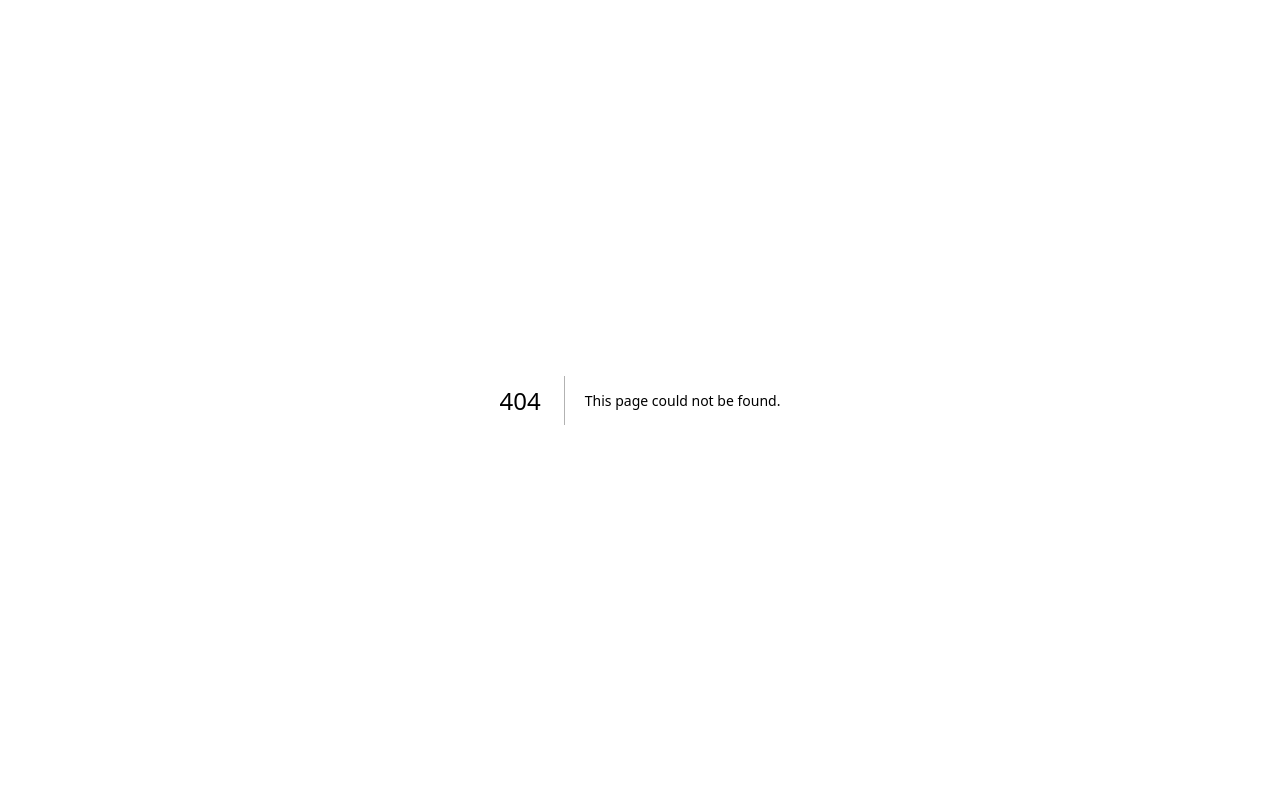
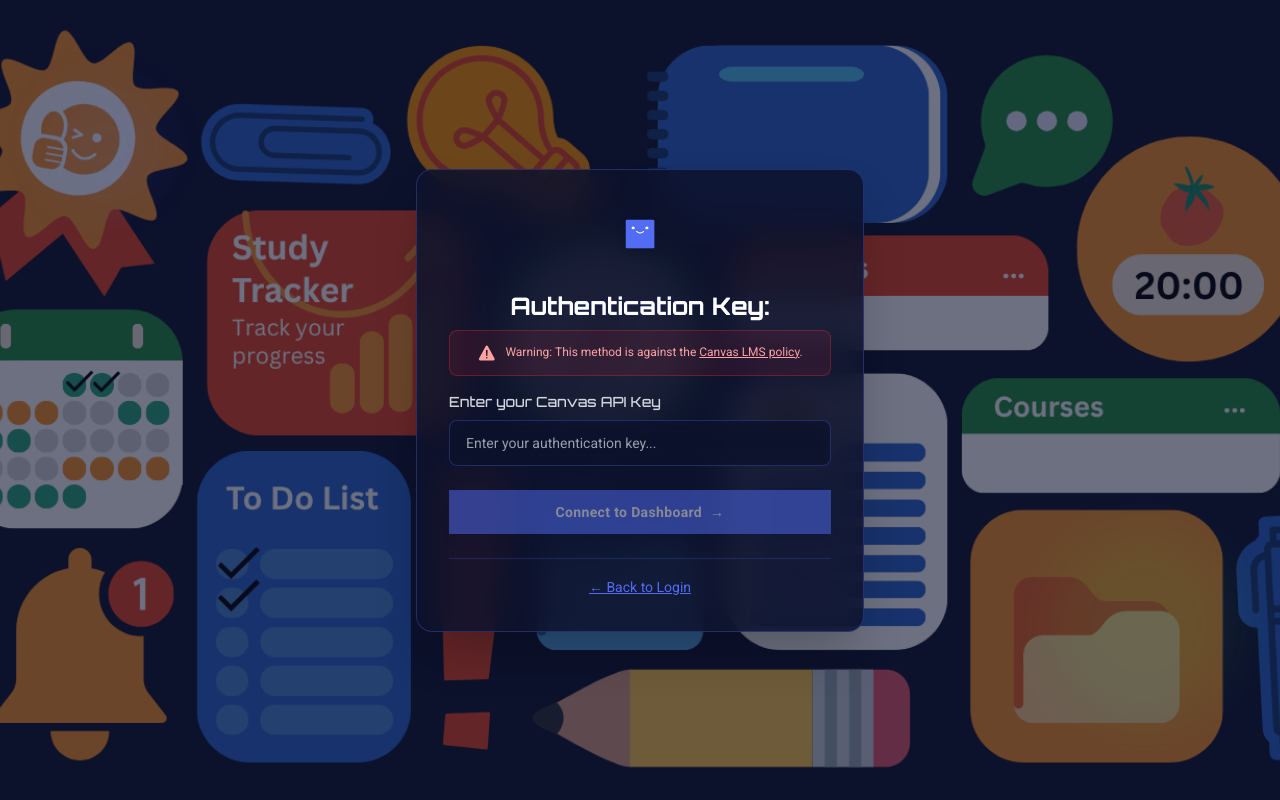
Before and after one commit to clavzno/stsweng, a Next.js app in the folder blocki/: page /alt-login in a window 1280 px wide. Before the commit this address had no page. Built offline with nearby package versions, Linux system fonts and the light colour scheme.

Commit message:
Added alt login page

```diff
--- /dev/null
+++ b/blocki/src/app/alt-login/page.js
@@ -0,0 +1,5 @@
+import AuthKeyPage from '../../pages/AltLoginPage';
+
+export default function AltLogin() {
+  return <AuthKeyPage />;
+}
--- /dev/null
+++ b/blocki/src/pages/AltLoginPage.jsx
@@ -0,0 +1,180 @@
+"use client";
+
+import React, { useState, useEffect } from 'react';
+import { useRouter } from 'next/navigation';
+import Link from 'next/link';
+import FormButton from '../components/FormButton';
+import bgImage from '../assets/images/background.png';
+import logoSingle from '../assets/images/logo_single.png';
+import { IoWarning } from 'react-icons/io5';
+
+export default function AuthKeyPage() {
+  const [hasLoadedAnimation, setHasLoadedAnimation] = useState(false);
+  const [authKey, setAuthKey] = useState('');
+  const [isSubmitting, setIsSubmitting] = useState(false);
+
+  const router = useRouter();
+
+  useEffect(() => {
+    setHasLoadedAnimation(true);
+  }, []);
+
+  const handleSubmit = async (e) => {
+    e.preventDefault();
+    if (!authKey.trim()) return;
+
+    setIsSubmitting(true);
+
+    // Simulate API call delay
+    setTimeout(() => {
+      setIsSubmitting(false);
+      router.push('/dashboard');
+    }, 1000);
+  };
+
+  const containerBaseClasses =
+    'min-h-screen flex items-center justify-center login-container bg-cover bg-center relative overflow-hidden px-4';
+  const containerClasses = hasLoadedAnimation
+    ? `${containerBaseClasses} loaded`
+    : containerBaseClasses;
+
+  const backgroundStyle = {
+    backgroundImage: `url(${bgImage.src})`,
+  };
+
+  const glassCardClasses = `
+    max-w-md w-full p-8 shadow-2xl bg-dark-bg/85 border border-primary/30
+    backdrop-blur-lg rounded-2xl relative z-10 transition-all duration-500 ease-out
+    hover:bg-dark-bg/90 hover:border-primary/40 hover:shadow-3xl hover:scale-[1.02]
+    ${hasLoadedAnimation ? 'animate-fade-in-up' : 'opacity-0 translate-y-8'}
+  `;
+
+  const headingClasses = `
+    text-2xl text-white text-center mb-2 font-orbitron font-bold
+    bg-gradient-to-r from-white via-primary to-white bg-clip-text text-transparent
+    transition-all duration-300 ease-out
+  `;
+
+  const warningClasses = `
+    text-center text-red-300 mb-4 font-roboto text-xs leading-relaxed
+    bg-red-500/10 border border-red-500/30 rounded-lg p-3
+    transition-all duration-300 ease-out
+  `;
+
+  const inputClasses = `
+    w-full px-4 py-3 bg-dark-bg/50 border border-primary/30 rounded-lg
+    text-white placeholder-gray-400 font-roboto text-sm
+    focus:outline-none focus:border-primary/60 focus:bg-dark-bg/70
+    transition-all duration-300 ease-out
+    backdrop-blur-sm
+  `;
+
+  return (
+    <div className={`${containerClasses} bg-dark-bg`} style={backgroundStyle}>
+
+      {/* Dark overlay matching landing page */}
+      <div className="fixed inset-0 bg-dark-bg/60 z-0"></div>
+
+      {/* Animation */}
+      <div className="absolute inset-0 overflow-hidden pointer-events-none z-1">
+        <div className="absolute top-20 left-10 w-32 h-32 bg-primary/10 rounded-full blur-xl animate-pulse"></div>
+        <div className="absolute bottom-20 right-10 w-48 h-48 bg-accent/10 rounded-full blur-xl animate-pulse delay-1000"></div>
+        <div className="absolute top-1/2 left-1/2 transform -translate-x-1/2 -translate-y-1/2 w-96 h-96 bg-primary/5 rounded-full blur-2xl animate-pulse delay-500"></div>
+      </div>
+
+      <div className={glassCardClasses}>
+        {/* Logo */}
+        <div className="text-center mb-6">
+          <img
+            src={logoSingle.src}
+            alt="Blocki Logo"
+            className={`mx-auto h-16 w-16 object-contain mb-3 transition-all duration-1000 ease-out
+              ${hasLoadedAnimation
+                ? 'opacity-100 translate-y-0 rotate-0'
+                : 'opacity-0 -translate-y-12 rotate-12'
+              }
+              hover:scale-110 hover:rotate-6 cursor-pointer filter drop-shadow-lg
+            `}
+          />
+        </div>
+
+        {/* Heading */}
+        <h1 className={headingClasses}>Authentication Key:</h1>
+
+        {/* Warning */}
+        <div className={warningClasses}>
+            <div className="flex items-center justify-center">
+                <IoWarning className="h-5 w-5 mr-2 flex-shrink-0" aria-hidden="true" />
+                <p>
+                    Warning: This method is against the{' '}
+                    <a
+                        href="https://www.instructure.com/policies/canvas-api-policy"
+                        target="_blank"
+                        rel="noopener noreferrer"
+                        className="hover:text-red-200 underline transition-colors duration-200"
+                    >
+                        Canvas LMS policy
+                    </a>.
+                </p>
+            </div>
+        </div>
+
+        {/* Form */}
+        <form onSubmit={handleSubmit} className="space-y-6">
+          <div>
+            <label htmlFor="authKey" className="block text-sm font-medium text-gray-300 mb-2 font-orbitron">
+              Enter your Canvas API Key
+            </label>
+            <input
+              type="password"
+              id="authKey"
+              value={authKey}
+              onChange={(e) => setAuthKey(e.target.value)}
+              placeholder="Enter your authentication key..."
+              className={inputClasses}
+              required
+              disabled={isSubmitting}
+            />
+          </div>
+
+          {/* Submit button */}
+          <FormButton
+            type="submit"
+            variant="primary"
+            disabled={!authKey.trim() || isSubmitting}
+            className={`
+              flex justify-center items-center w-full py-3 px-6 text-base font-semibold
+              transition-all duration-300 ease-out transform
+              hover:scale-105 hover:shadow-xl hover:shadow-primary/25
+              focus:scale-105 focus:shadow-xl focus:shadow-primary/25
+              active:scale-95
+              disabled:opacity-50 disabled:cursor-not-allowed disabled:hover:scale-100
+            `}
+          >
+            {isSubmitting ? (
+              <>
+                <div className="animate-spin rounded-full h-4 w-4 border-b-2 border-white mr-2"></div>
+                Connecting...
+              </>
+            ) : (
+              <>
+                Connect to Dashboard
+                <span className="ml-2">→</span>
+              </>
+            )}
+          </FormButton>
+        </form>
+
+        {/* Back to login */}
+        <div className="text-center pt-4 border-t border-primary/20 mt-6">
+          <Link
+            href="/login"
+            className="text-primary hover:text-primary/80 text-sm underline transition-colors duration-200"
+          >
+            ← Back to Login
+          </Link>
+        </div>
+      </div>
+    </div>
+  );
+}
--- a/blocki/src/pages/LoginPage.jsx
+++ b/blocki/src/pages/LoginPage.jsx
@@ -68,6 +68,8 @@ export default function LoginPage() {
           <img
             src={logoSingle.src}
             alt="Blocki Logo"
+            // new changes hereee
+            onClick={() => router.push('/alt-login')}
             className={`mx-auto h-20 w-20 object-contain mb-3 transition-all duration-1000 ease-out
               ${hasLoadedAnimation
                 ? 'opacity-100 translate-y-0 rotate-0'
```
